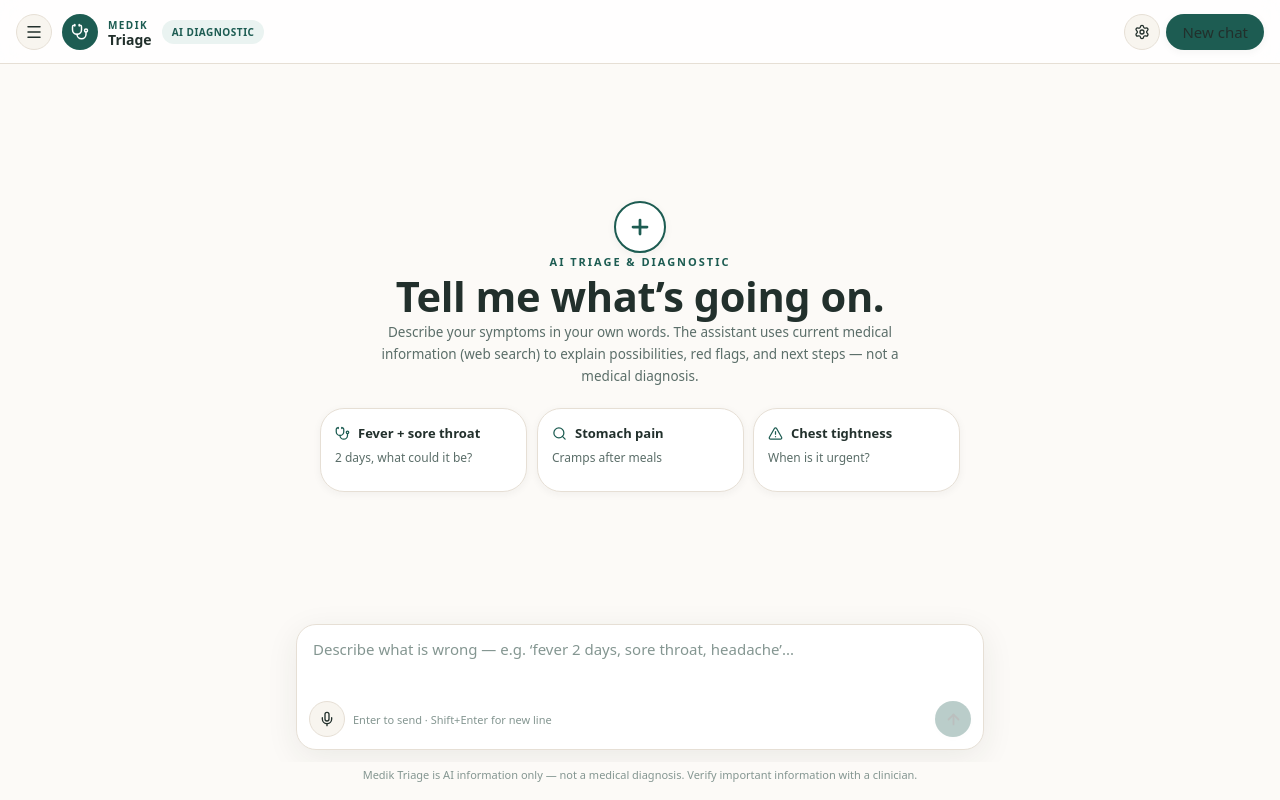
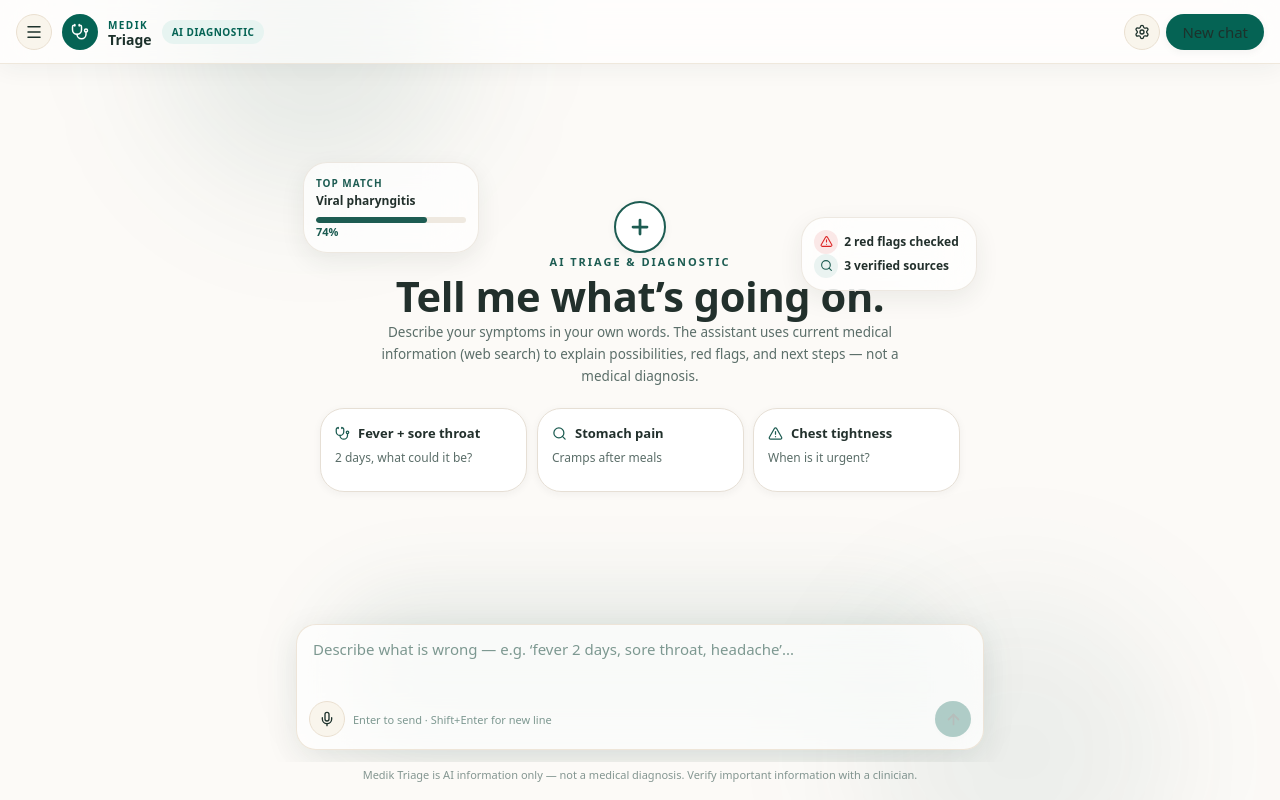
Before and after one commit to pansiluchethiya/spark-26-medik-ai, a React (Vite) app: page / in a window 1280 px wide. Both pictures are taken after a click on the button "Open app". Built offline with nearby package versions, Linux system fonts and the light colour scheme.

Commit message:
Liquid glass app shell: ambient glow, glass header/composer, floating chips

```diff
--- a/src/components/ChatComposer.tsx
+++ b/src/components/ChatComposer.tsx
@@ -42,7 +42,7 @@ export function ChatComposer({
   return (
     <form
       onSubmit={onSubmit}
-      className="w-full rounded-[20px] border border-line bg-card p-3 shadow-[0_8px_32px_rgba(34,48,44,0.08)] backdrop-blur transition focus-within:border-accent/50 focus-within:shadow-[0_8px_32px_rgba(29,92,82,0.12)] dark:border-[#2c4039] dark:bg-[#192622]/95"
+      className="w-full rounded-[20px] border border-line/80 bg-card/75 p-3 shadow-[0_8px_32px_rgba(34,48,44,0.10)] backdrop-blur-xl saturate-150 transition focus-within:border-accent/50 focus-within:shadow-[0_8px_36px_rgba(29,92,82,0.16)] dark:border-[#2c4039]/80 dark:bg-[#192622]/75"
     >
       {isEditing && (
         <div className="mb-2 flex items-center justify-between rounded-xl bg-amber-50 px-3 py-2 text-xs font-semibold text-amber-900 dark:bg-amber-500/10 dark:text-amber-200">
--- a/src/pages/ChatPage.tsx
+++ b/src/pages/ChatPage.tsx
@@ -186,9 +186,14 @@ export default function ChatPage() {
   }
 
   return (
-    <main className="flex h-[100dvh] min-h-[100dvh] w-full flex-col overflow-hidden bg-canvas text-ink dark:bg-[#121c19] dark:text-[#e8f0ee] supports-[height:100dvh]:h-[100dvh]">
-      {/* Top bar - fully responsive, safe-area aware */}
-      <header className="mx-auto flex h-14 w-full max-w-[1280px] shrink-0 items-center justify-between gap-2 border-b border-line bg-card/80 px-2.5 backdrop-blur-md sm:h-[64px] sm:gap-3 sm:px-4 dark:border-[#2c4039] dark:bg-[#192622]/80" style={{ paddingTop: 'env(safe-area-inset-top)' }}>
+    <main className="relative flex h-[100dvh] min-h-[100dvh] w-full flex-col overflow-hidden bg-canvas text-ink dark:bg-[#121c19] dark:text-[#e8f0ee] supports-[height:100dvh]:h-[100dvh]">
+      {/* Ambient liquid-glass glow (behind content, non-interactive) */}
+      <div className="pointer-events-none absolute inset-0 overflow-hidden" aria-hidden="true">
+        <div className="animate-drift absolute -top-24 left-[12%] h-72 w-72 rounded-full bg-accent/10 blur-3xl dark:bg-accent-bright/[0.07]" />
+        <div className="animate-drift absolute -bottom-28 right-[8%] h-80 w-80 rounded-full bg-accent/[0.07] blur-3xl dark:bg-accent-bright/[0.05]" style={{ animationDelay: '3s' }} />
+      </div>
+      {/* Top bar - liquid glass, fully responsive, safe-area aware */}
+      <header className="relative mx-auto flex h-14 w-full max-w-[1280px] shrink-0 items-center justify-between gap-2 border-b border-line/70 bg-card/65 px-2.5 shadow-[0_4px_24px_rgba(34,48,44,0.06)] backdrop-blur-xl saturate-150 sm:h-[64px] sm:gap-3 sm:px-4 dark:border-[#2c4039]/70 dark:bg-[#192622]/65" style={{ paddingTop: 'env(safe-area-inset-top)' }}>
         <div className="flex items-center gap-2.5">
           <button type="button" aria-label="Open navigation" onClick={() => setDrawerOpen(true)} className="grid h-9 w-9 place-items-center rounded-xl border border-line bg-card-subtle text-muted hover:bg-accent-soft hover:text-accent dark:border-[#2c4039] dark:bg-[#21302b] dark:text-[#9eb5ae]">
             <Menu size={18} />
@@ -210,10 +215,27 @@ export default function ChatPage() {
       </header>
 
       {/* Workspace - centered, constrained, proper vertical rhythm, mobile-first */}
-      <section aria-label="Main workspace" className="flex min-h-0 w-full flex-1 flex-col items-center overflow-hidden">
+      <section aria-label="Main workspace" className="relative flex min-h-0 w-full flex-1 flex-col items-center overflow-hidden">
         <div className="flex h-full w-full max-w-[720px] min-h-0 flex-1 flex-col px-2.5 pb-[calc(0.75rem+env(safe-area-inset-bottom))] pt-2 sm:px-4 sm:pt-3">
           {messages.length === 0 ? (
-            <div className="flex w-full flex-1 flex-col items-center justify-center py-4 text-center sm:py-6">
+            <div className="relative flex w-full flex-1 flex-col items-center justify-center py-4 text-center sm:py-6">
+              {/* Floating glass chips (desktop decor, mirrors landing hero) */}
+              <div className="pointer-events-none absolute left-[1%] top-[16%] hidden w-44 lg:block" aria-hidden="true">
+                <div className="animate-float rounded-2xl border border-line/70 bg-card/70 p-3 text-left shadow-md backdrop-blur-xl dark:border-[#2c4039]/70 dark:bg-[#192622]/70">
+                  <p className="text-[10px] font-extrabold uppercase tracking-[0.1em] text-accent dark:text-accent-bright">Top match</p>
+                  <p className="mt-0.5 truncate text-[12px] font-bold">Viral pharyngitis</p>
+                  <div className="mt-1.5 h-1.5 overflow-hidden rounded-full bg-line-soft dark:bg-[#0f1a17]">
+                    <div className="h-full w-[74%] rounded-full bg-accent dark:bg-accent-bright" />
+                  </div>
+                  <p className="mt-1 text-[11px] font-extrabold tabular-nums text-accent dark:text-accent-bright">74%</p>
+                </div>
+              </div>
+              <div className="pointer-events-none absolute right-[1%] top-[26%] hidden w-44 lg:block" aria-hidden="true">
+                <div className="animate-float-slow rounded-2xl border border-line/70 bg-card/70 p-3 text-left shadow-md backdrop-blur-xl dark:border-[#2c4039]/70 dark:bg-[#192622]/70">
+                  <p className="flex items-center gap-1.5 text-[12px] font-bold"><span className="grid h-6 w-6 shrink-0 place-items-center rounded-full bg-[#dc2626]/10 text-[#dc2626]"><AlertTriangle size={13} /></span>2 red flags checked</p>
+                  <p className="mt-1.5 flex items-center gap-1.5 text-[12px] font-bold"><span className="grid h-6 w-6 shrink-0 place-items-center rounded-full bg-accent-soft text-accent dark:bg-[#21302b] dark:text-accent-bright"><Search size={13} /></span>3 verified sources</p>
+                </div>
+              </div>
               <span className="grid h-11 w-11 place-items-center rounded-full border-[2.5px] border-accent bg-card text-accent shadow-sm sm:h-[52px] sm:w-[52px] dark:border-accent-bright dark:text-accent-bright" aria-hidden="true"><Plus size={20} strokeWidth={2.75} className="sm:h-6 sm:w-6" /></span>
               <p className="mt-3 text-[10px] font-extrabold uppercase tracking-[0.18em] text-accent dark:text-accent-bright sm:mt-4 sm:text-[11px]">AI triage & diagnostic</p>
               <h1 className="mt-1 max-w-[560px] text-[22px] font-extrabold tracking-tight sm:text-[30px]">Tell me what’s going on.</h1>
@@ -243,8 +265,9 @@ export default function ChatPage() {
             />
           )}
 
-          {/* Composer - centered, constrained, floating style matched to screenshot */}
-          <div className="mx-auto w-full max-w-[720px] shrink-0 pt-2">
+          {/* Composer - centered, constrained, floating glass */}
+          <div className="relative mx-auto w-full max-w-[720px] shrink-0 pt-2">
+            <div className="pointer-events-none absolute inset-x-8 -top-6 bottom-0 rounded-full bg-accent/10 blur-2xl dark:bg-accent-bright/[0.06]" aria-hidden="true" />
             <ChatComposer prompt={prompt} isSending={isSending} isEditing={editingIndex !== null} onChange={setPrompt} onSubmit={handleSubmit} onStop={stopSending} onCancelEdit={cancelEdit} />
             {error && <p role="alert" className="mt-2 rounded-xl border border-urgent-border bg-urgent-bg px-3 py-2 text-[13px] font-semibold text-urgent-strong dark:bg-[#dc2626]/10">{error}</p>}
           </div>
```
